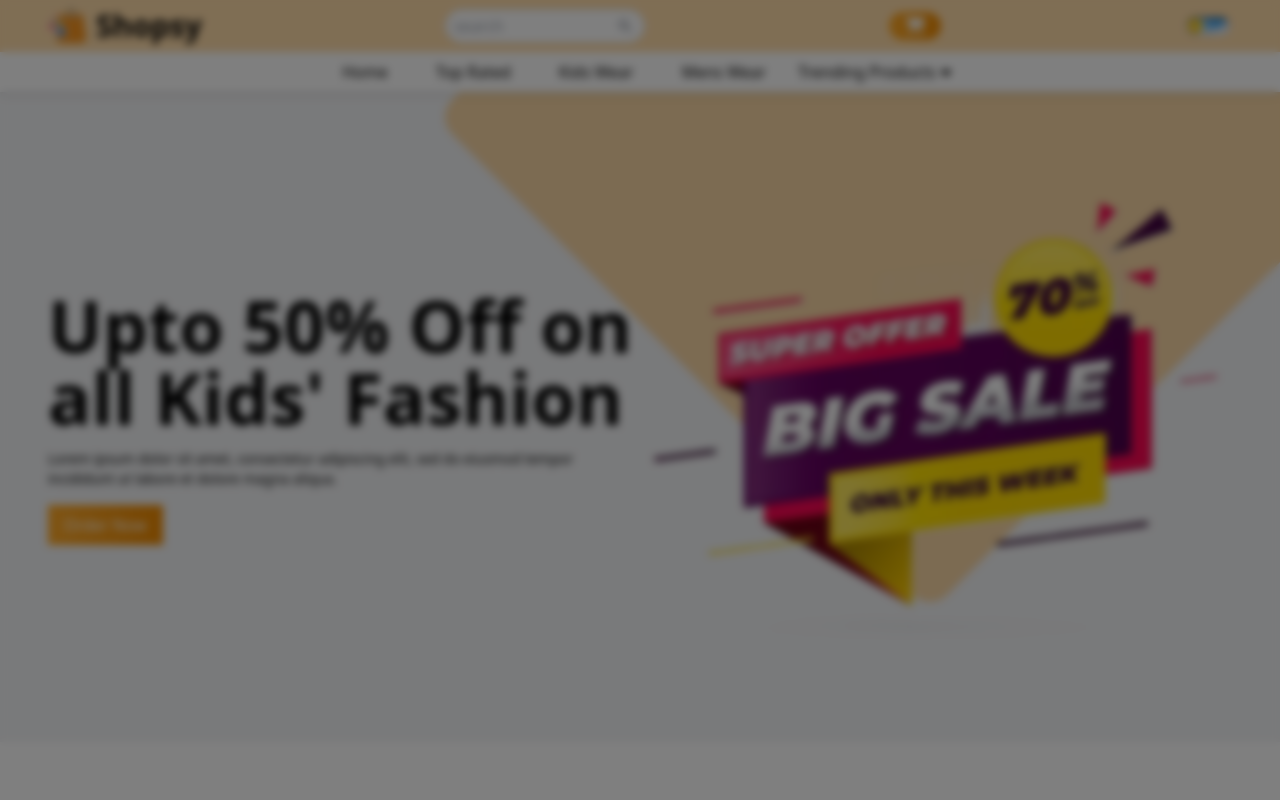
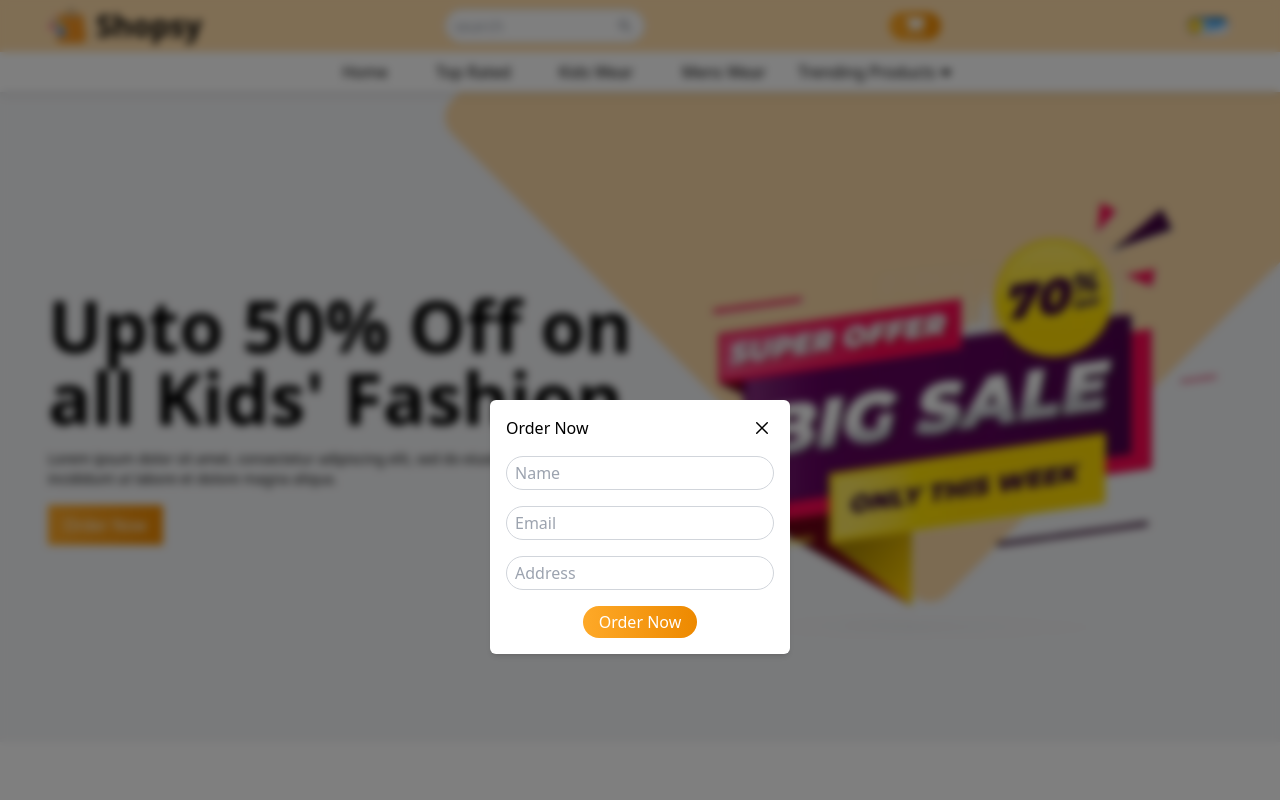
Before and after one commit to MuhammadBurhan123/vite_react-ecommerce, a React (Vite) app: page / in a window 1280 px wide. Both pictures are taken after a click on the button 914 px from the left and 26 px from the top of the page. Shown: the top 800 px of the page. Built offline with nearby package versions, Linux system fonts and the light colour scheme.

Commit message:
Order popup

```diff
--- a/src/App.jsx
+++ b/src/App.jsx
@@ -31,9 +31,9 @@ const App = () => {
   return (
     <div className="bg-white dark:bg-gray-900 dark:text-white duration-200">
       <Navbar handleOrderPopup={handleOrderPopup} />
-      <Hero />
+      <Hero handleOrderPopup={handleOrderPopup} />
       <Products />
-      <TopProducts />
+      <TopProducts handleOrderPopup={handleOrderPopup} />
       <Banner />
       <Subscribe />
       <Products />
--- a/src/components/Hero/Hero.jsx
+++ b/src/components/Hero/Hero.jsx
@@ -25,7 +25,7 @@ const ImageList = [
     }
 ]
 
-const Hero = () => {
+const Hero = ({ handleOrderPopup }) => {
 
     var settings = {
         dots: false,
@@ -67,7 +67,7 @@ const Hero = () => {
                                         data-aos-duration="500"
                                         data-aos-delay="300"
                                     >
-                                        <button className='bg-gradient-to-r from-primary to-secondary hover:scale-105 duration-200 text-white py-2 px-4 roudned-full'>
+                                        <button className='bg-gradient-to-r from-primary to-secondary hover:scale-105 duration-200 text-white py-2 px-4 roudned-full' onClick={handleOrderPopup}>
                                             Order Now
                                         </button>
                                     </div>
--- a/src/components/Navbar/Navbar.jsx
+++ b/src/components/Navbar/Navbar.jsx
@@ -76,7 +76,7 @@ const Navbar = ({ handleOrderPopup }) => {
         </div>
       </div>
       {/* lower Navbar */}
-      <div className='flex justify-center'>
+      <div data-aos="zoom-in" className='flex justify-center'>
         <ul className='sm:flex hidden items-center gap-4'>
           {
             Menu.map((data) => (
--- a/src/components/Popup/Popup.jsx
+++ b/src/components/Popup/Popup.jsx
@@ -7,7 +7,24 @@ const Popup = ({ orderPopup, setOrderPopup }) => {
             {
                 orderPopup && (<div className="popup">
                     <div className='h-screen w-screen fixed top-0 left-0 bg-black/50 z-50 backdrop-blur-sm'>
-
+                        <div className="fixed top-1/2 left-1/2 -translate-x-1/2 -translatey-1/2 p-4 shadow-md bg-white dark:bg-gray-900 rounded-md duration-200 w-[300px]">
+                            {/* header */}
+                            <div className="flex items-center justify-between">
+                                <div>
+                                    <h1>Order Now</h1>
+                                </div>
+                                <IoCloseOutline className='text-2xl cursor-pointer' onClick={() => setOrderPopup(false)} />
+                            </div>
+                            {/* form section */}
+                            <div className='mt-4'>
+                                <input type="text" placeholder='Name' className='w-full rounded-full border border-gray-300 dark:border-gray-800 px-2 py-1  mb-4' />
+                                <input type="email" placeholder='Email' className='w-full rounded-full border border-gray-300 dark:border-gray-800 px-2 py-1  mb-4' />
+                                <input type="text" placeholder='Address' className='w-full rounded-full border border-gray-300 dark:border-gray-800 px-2 py-1  mb-4' />
+                                <div className="flex justify-center">
+                                    <button className='bg-gradient-to-r from-primary to-secondary hover:scale-105 duration-200 text-white py-1 px-4 rounded-full'>Order Now</button>
+                                </div>
+                            </div>
+                        </div>
                     </div>
                 </div>
                 )
--- a/src/components/TopProducts/TopProducts.jsx
+++ b/src/components/TopProducts/TopProducts.jsx
@@ -25,7 +25,7 @@ const ProductsData = [
     },
 ]
 
-const TopProducts = () => {
+const TopProducts = ({ handleOrderPopup }) => {
     return (
         <div>
             <div className='container'>
@@ -56,7 +56,7 @@ const TopProducts = () => {
                                     </div>
                                     <h1 className='text-xl font-bold'>{data.title}</h1>
                                     <p className='text-gray-500 group-hover:text-white duration-300 text-sm line-clamp-2'>{data.description}</p>
-                                    <button className='bg-primary hover:scale-105 duration-300 text-white py-1 px-4 rounded-full mt-4 group-hover:bg-white group-hover:text-primary' >Order Now</button>
+                                    <button className='bg-primary hover:scale-105 duration-300 text-white py-1 px-4 rounded-full mt-4 group-hover:bg-white group-hover:text-primary' onClick={handleOrderPopup}>Order Now</button>
                                 </div>
                             </div>
                         ))
```
